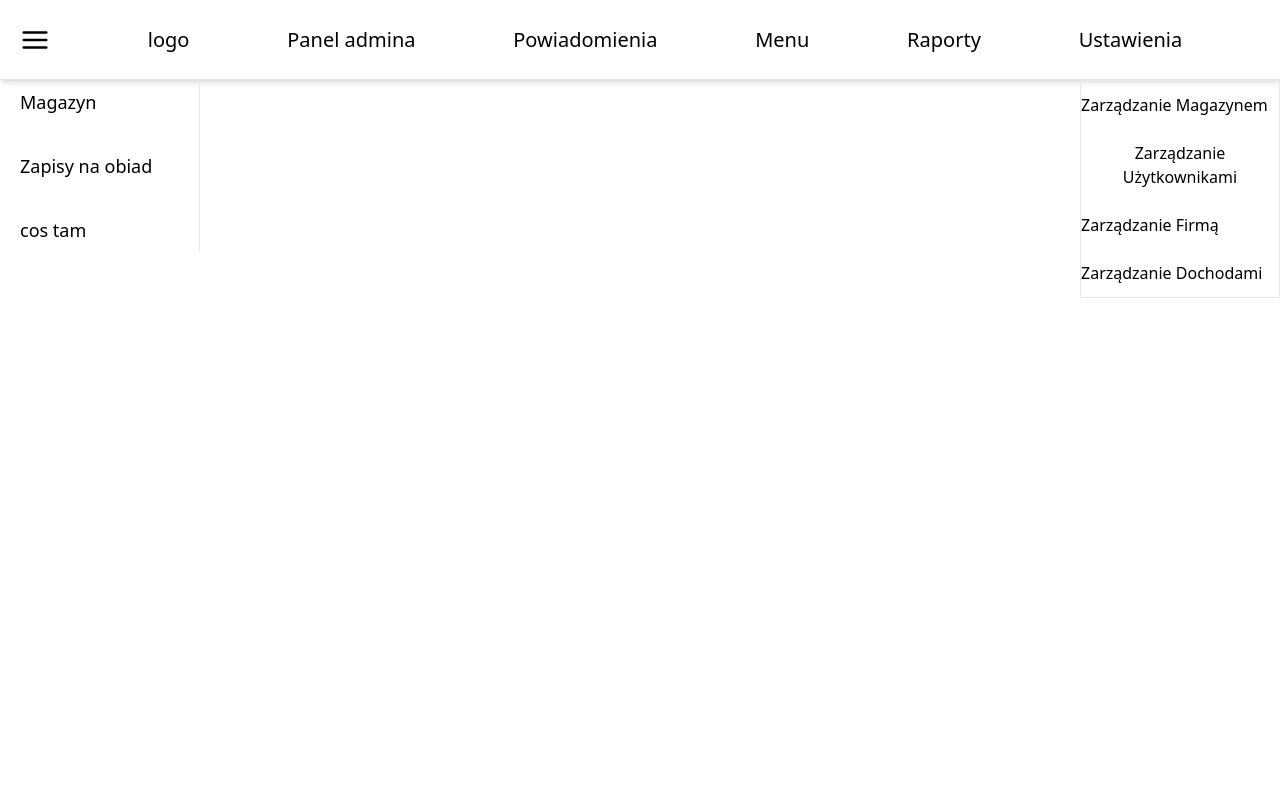
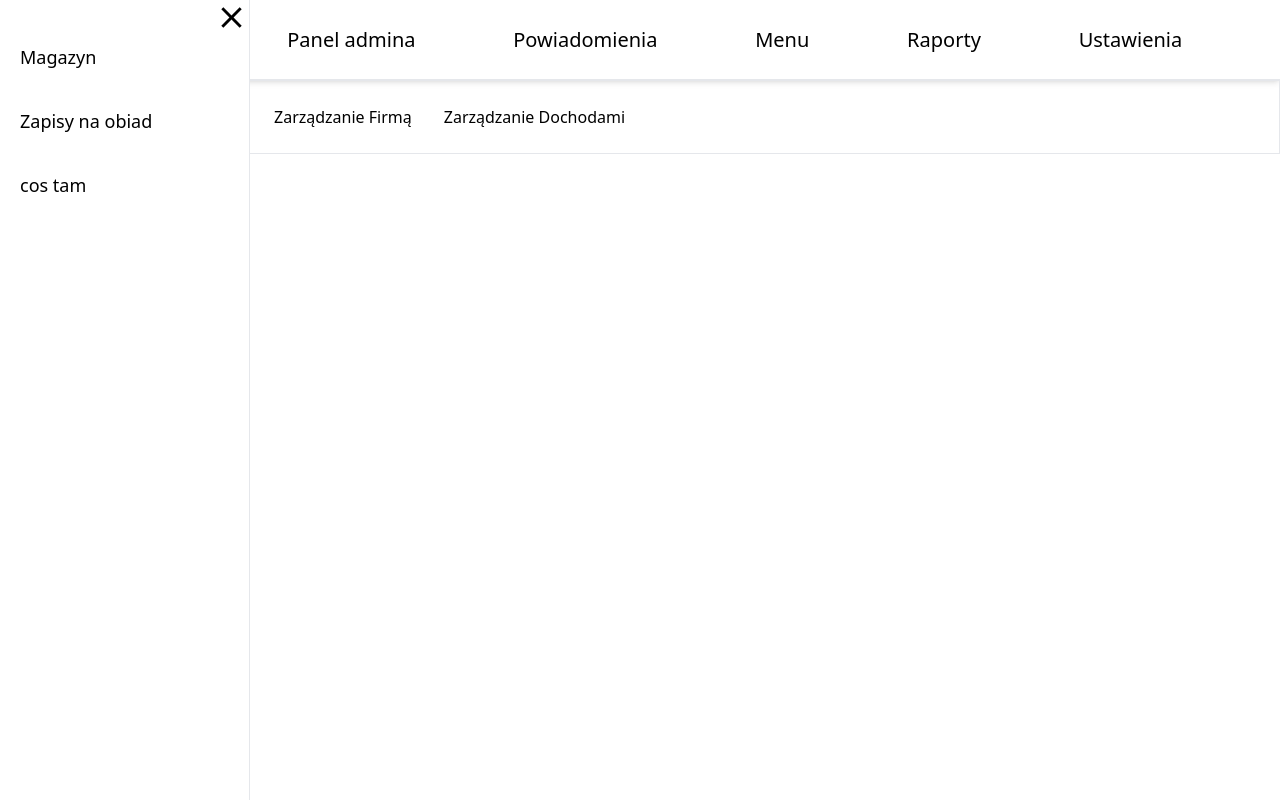
Before and after one commit to RSK-Software-Solutions/SchoolCanteenCLIENT, a React (Create React App) app: page /admin in a window 1280 px wide. Both pictures are taken after a click on the element 35 px from the left and 39 px from the top of the page. Built offline with nearby package versions, Linux system fonts and the light colour scheme.

Commit message:
feat: table for Employee Managment

```diff
--- a/package.json
+++ b/package.json
@@ -5,7 +5,9 @@
   "dependencies": {
     "@emotion/react": "^11.11.3",
     "@emotion/styled": "^11.11.0",
+    "@mui/icons-material": "^5.15.4",
     "@mui/material": "^5.15.4",
+    "@mui/x-data-grid": "^6.18.7",
     "@testing-library/jest-dom": "^5.17.0",
     "@testing-library/react": "^13.4.0",
     "@testing-library/user-event": "^13.5.0",
--- a/src/Components/AdminPanel/AdminPanel.jsx
+++ b/src/Components/AdminPanel/AdminPanel.jsx
@@ -1,15 +1,16 @@
 import React from "react";
+import EmployeesManagment from "./Employees/EmployeesManagment";
 
 const AdminPanel = ({ selected }) => {
   return (
-    <div>
+    <div className="w-full">
       {selected === "warehouse" ? (
         <div>
           <div>hello</div>
         </div>
       ) : selected === "employees" ? (
-        <div>
-          <div>chaawa</div>
+        <div className="flex justify-center w-full">
+          <EmployeesManagment />
         </div>
       ) : selected === "company" ? (
         <div>
--- a/src/Components/AdminPanel/AdminRightBar/AdminPanelRightBar.jsx
+++ b/src/Components/AdminPanel/AdminRightBar/AdminPanelRightBar.jsx
@@ -1,11 +1,7 @@
 import React from "react";
 
-const AdminRightBar = ({ setSelected }) => {
+const AdminRightBar = ({ selected, setSelected }) => {
   const options = [
-    {
-      text: "Zarządzanie Magazynem",
-      key: "warehouse",
-    },
     {
       text: "Zarządzanie Użytkownikami",
       key: "employees",
@@ -20,14 +16,17 @@ const AdminRightBar = ({ setSelected }) => {
     },
   ];
   return (
-    <div className="border w-[200px]">
-      <div>
-        {options.map((e) => (
-          <button key={e.text} type="button" onClick={() => setSelected(e.key)} className="flex flex-col">
-            <div className="my-3">{e.text}</div>
-          </button>
-        ))}
-      </div>
+    <div className="border p-4 overflow-x-auto">
+      {options.map((e, index) => (
+        <button
+          key={e.text}
+          type="button"
+          onClick={() => setSelected(e.key)}
+          className={`inline-block p-2 mx-2 ${selected === e.key ? "bg-blue-500 text-white" : "bg-white text-black"}`}
+        >
+          {e.text}
+        </button>
+      ))}
     </div>
   );
 };
--- /dev/null
+++ b/src/Components/AdminPanel/Employees/EmployeesManagment.jsx
@@ -0,0 +1,95 @@
+import * as React from "react";
+import Box from "@mui/material/Box";
+import { DataGrid } from "@mui/x-data-grid";
+
+const columns = [
+  { field: "id", headerName: "ID", width: 90 },
+  {
+    field: "firstName",
+    headerName: "First name",
+    width: 150,
+    editable: true,
+  },
+  {
+    field: "lastName",
+    headerName: "Last name",
+    width: 150,
+    editable: true,
+  },
+  {
+    field: "age",
+    headerName: "Age",
+    type: "number",
+    width: 110,
+    editable: true,
+  },
+  {
+    field: "fullName",
+    headerName: "Full name",
+    description: "This column has a value getter and is not sortable.",
+    sortable: false,
+    width: 160,
+    valueGetter: (params) => `${params.row.firstName || ""} ${params.row.lastName || ""}`,
+  },
+  {
+    field: "phoneNumber",
+    headerName: "Phone number",
+    type: "number",
+    sortable: true,
+    width: 150,
+  },
+  {
+    field: "city",
+    headerName: "City",
+    type: "text",
+    sortable: true,
+    width: 150,
+  },
+  {
+    field: "state",
+    headerName: "State",
+    type: "text",
+    sortable: true,
+    width: 150,
+  },
+  {
+    field: "country",
+    headerName: "Country",
+    type: "text",
+    sortable: true,
+    width: 150,
+  },
+];
+
+const rows = [
+  { id: 1, lastName: "Snow", firstName: "Jon", age: 35 },
+  { id: 2, lastName: "Lannister", firstName: "Cersei", age: 42 },
+  { id: 3, lastName: "Lannister", firstName: "Jaime", age: 45 },
+  { id: 4, lastName: "Stark", firstName: "Arya", age: 16 },
+  { id: 5, lastName: "Targaryen", firstName: "Daenerys", age: null },
+  { id: 6, lastName: "Melisandre", firstName: null, age: 150 },
+  { id: 7, lastName: "Clifford", firstName: "Ferrara", age: 44 },
+  { id: 8, lastName: "Frances", firstName: "Rossini", age: 36 },
+  { id: 9, lastName: "Roxie", firstName: "Harvey", age: 65 },
+];
+
+export default function EmployeesManagment() {
+  return (
+    <Box sx={{ height: 400 }} className="w-full overflow-x-auto">
+      <DataGrid
+        rows={rows}
+        columns={columns}
+        initialState={{
+          pagination: {
+            paginationModel: {
+              pageSize: 5,
+            },
+          },
+        }}
+        pageSizeOptions={[5]}
+        checkboxSelection
+        disableRowSelectionOnClick
+      />
+    </Box>
+  );
+}
--- a/src/Components/Sidebar/Sidebar.jsx
+++ b/src/Components/Sidebar/Sidebar.jsx
@@ -2,12 +2,25 @@ import React from "react";
 import sidebarLinks from "./SidebarLinks";
 import { Link } from "react-router-dom";
 import { navLinks } from "../Navbar/NavbarLinks";
+import CloseIcon from "@mui/icons-material/Close";
+import { AnimatePresence, motion } from "framer-motion";
 
-const Sidebar = ({ isOpen }) => {
+const Sidebar = ({ isOpen, setIsOpen }) => {
   return (
-    <div>
+    <AnimatePresence>
       {isOpen && (
-        <section className="flex flex-col w-[200px] border-r justify-center">
+        <motion.section
+          initial={{ x: -300 }}
+          animate={{ x: 0 }}
+          exit={{ x: -300 }}
+          transition={{ type: "just", ease: "easeInOut" }}
+          className="fixed left-0 top-0 z-50 h-screen w-[250px] border-r bg-white"
+        >
+          <div className="flex w-full justify-end">
+            <button onClick={() => setIsOpen(!isOpen)}>
+              <CloseIcon fontSize="large" />
+            </button>
+          </div>
           <nav className="w-full flex justify-center flex-col gap-y-5 resize-x">
             {sidebarLinks.map((sidebarContent) => (
               <Link
@@ -28,9 +41,9 @@ const Sidebar = ({ isOpen }) => {
               </Link>
             ))}
           </nav>
-        </section>
+        </motion.section>
       )}
-    </div>
+    </AnimatePresence>
   );
 };
 
--- a/src/Pages/AdminRouter/AdminRouter.jsx
+++ b/src/Pages/AdminRouter/AdminRouter.jsx
@@ -21,10 +21,10 @@ const AdminRouter = () => {
   }, [navigate, localStorageToken]);
 
   return (
-    <div className="flex w-full">
-      <AdminPanel selected={selected} />
-      <div className="flex w-full justify-end">
-        <AdminRightBar setSelected={setSelected} />
+    <div className="flex flex-col w-full justify-center">
+      <AdminRightBar setSelected={setSelected} selected={selected}/>
+      <div className="flex w-full">
+        <AdminPanel selected={selected} />
       </div>
     </div>
   );
--- a/src/Pages/PrivateRouter/PrivateRouter.jsx
+++ b/src/Pages/PrivateRouter/PrivateRouter.jsx
@@ -21,7 +21,7 @@ const PrivateRoutes = () => {
     <div>
       <Navbar setIsOpen={setIsOpen} />
       <div className="flex w-full">
-        <Sidebar isOpen={isOpen} />
+        <Sidebar isOpen={isOpen} setIsOpen={setIsOpen}/>
         <div className="flex w-full">
           <Outlet/>
         </div>
```
Also changed, not shown: 1 other file (tests, documents, lock files or other folders).
